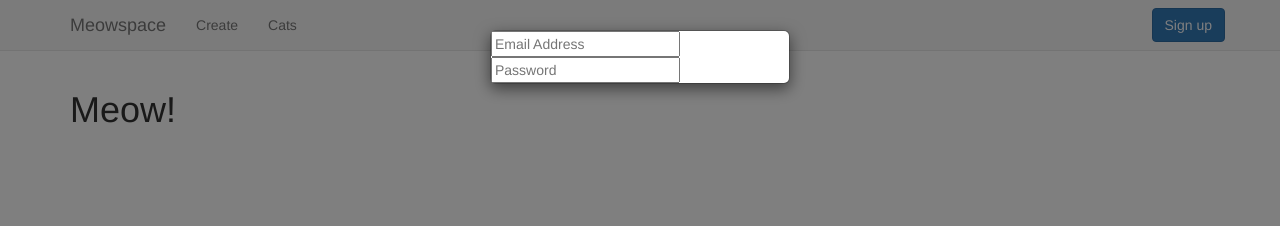
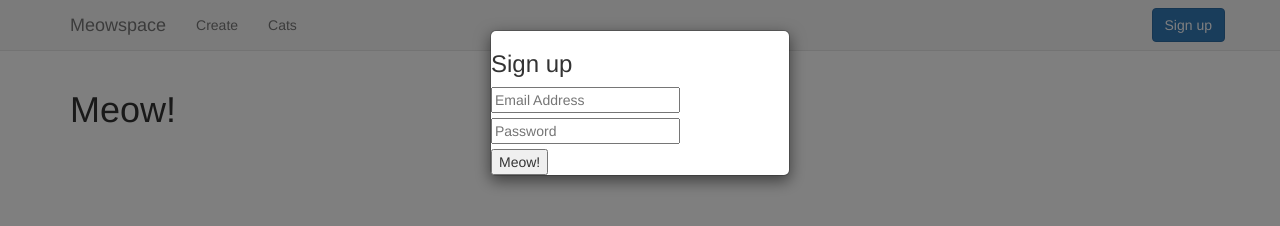
Before and after one commit to janephilipps/meowspace, a website: page views/index.html in a window 1280 px wide. Both pictures are taken after a click on the button "Sign up". Drawn offline with nearby package versions, Linux system fonts and the light colour scheme; files that its build step writes are made by us from their sources.

Commit message:
get signup to work

```diff
--- a/models/cat.js
+++ b/models/cat.js
@@ -1,4 +1,5 @@
-var mongoose = require('mongoose');
+var mongoose = require('mongoose'),
+    bcrypt = require('bcrypt');
 
 var Schema = mongoose.Schema;
 var CatSchema = new Schema({
--- a/public/style.css
+++ b/public/style.css
@@ -1,3 +1,9 @@
 body {
   padding-top: 70px;
 }
+
+
+.modal-sm input {
+  display: block;
+  margin-top: 5px;
+}
--- a/server.js
+++ b/server.js
@@ -71,7 +71,8 @@ app.get('/signup', function (req, res) {
 app.post('/cats', function (req, res) {
 
   // grab cat data from params (req.body)
-  var newCat = req.body.cat;
+  var newCat = req.body;
+  // console.log(req.body);
 
   // create new cat with secure password
   Cat.createSecure(newCat.email, newCat.password, function (err, cat) {
--- a/views/index.html
+++ b/views/index.html
@@ -24,9 +24,11 @@
   <div class="modal fade bs-example-modal-sm" tabindex="-1" role="dialog" aria-labelledby="mySmallModalLabel">
     <div class="modal-dialog modal-sm">
       <div class="modal-content">
-        <form action="/cats" method="POST">
+        <h3>Sign up</h3>
+        <form id="cat" action="/cats" method="POST">
           <input type="text" name="email" placeholder="Email Address">
           <input type="password" name="password" placeholder="Password">
+          <input type="submit" value="Meow!">
         </form>
       </div>
     </div>
```
